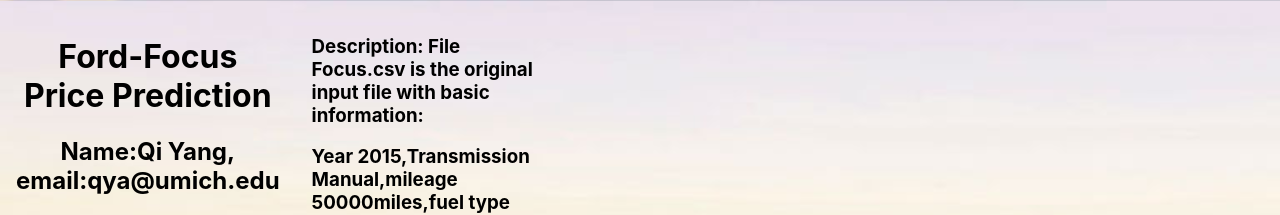
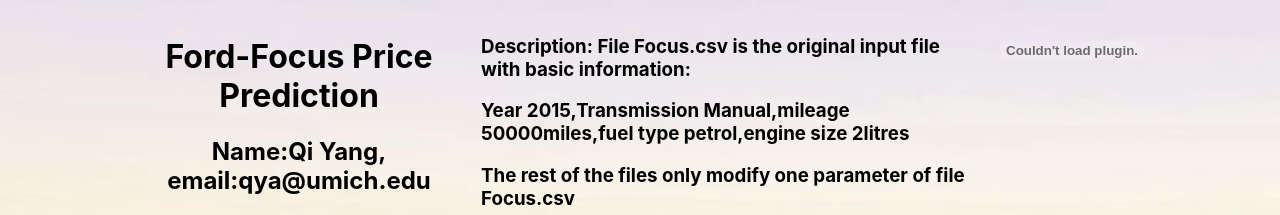
Before and after one commit to YangQiii/Ford-Focus, a React (Create React App) app: page / in a window 1280 px wide. Shown: the top 215 px of the page. Built offline with nearby package versions, Linux system fonts and the light colour scheme; no server answers.

Commit message:
Update App.js

```diff
--- a/src/App.js
+++ b/src/App.js
@@ -185,9 +185,11 @@
         <h2>Results(in British Pounds)</h2>
         <p>{outputFileData}</p>
       </div>
-      <object data = "HW1.pdf"  type="application/pdf" width="1500" height="1000">
+  <div>
+      <object data = "HW1.pdf"  type="application/pdf" width="150" height="100">
     </object>
-    </div>
+  </div>
+  </div>
   );
 }
 
```
